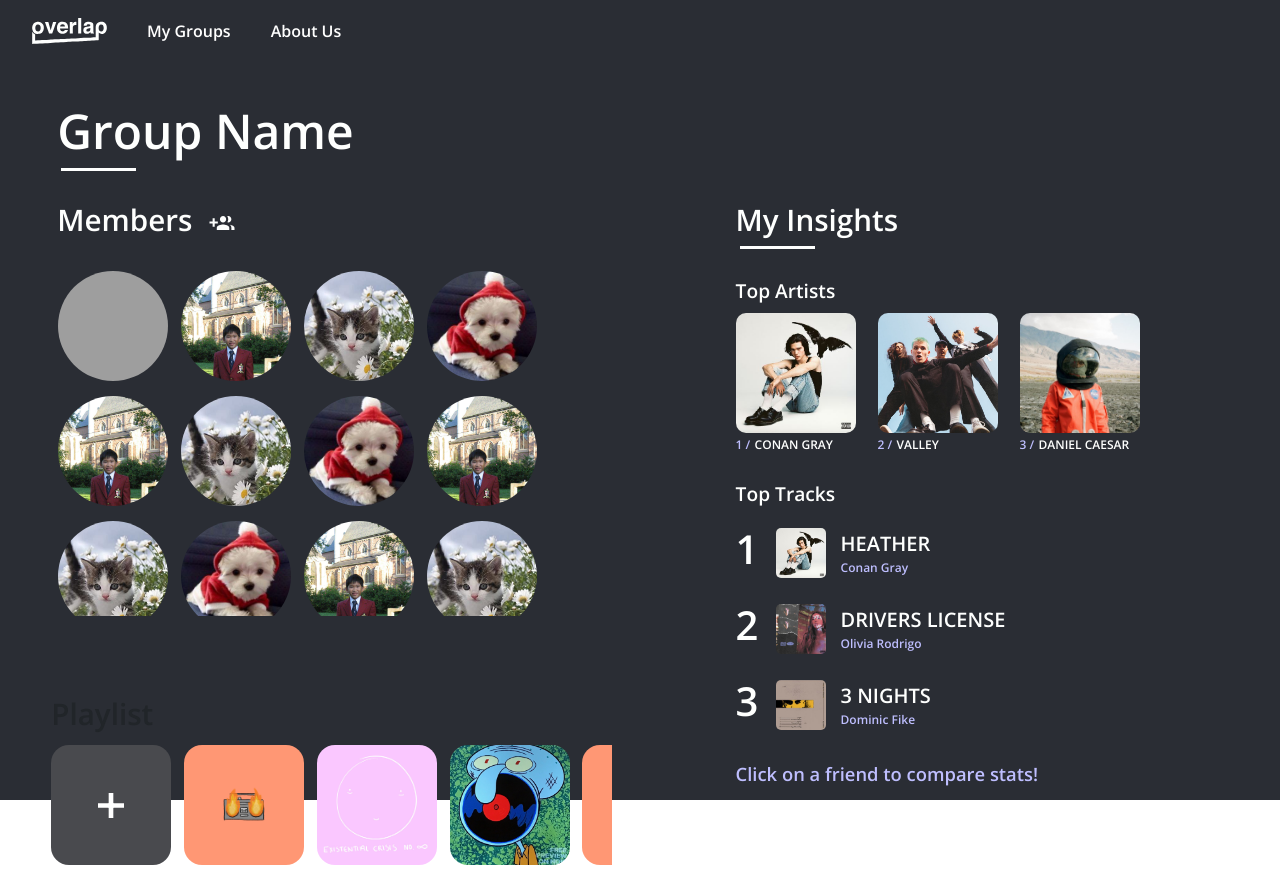
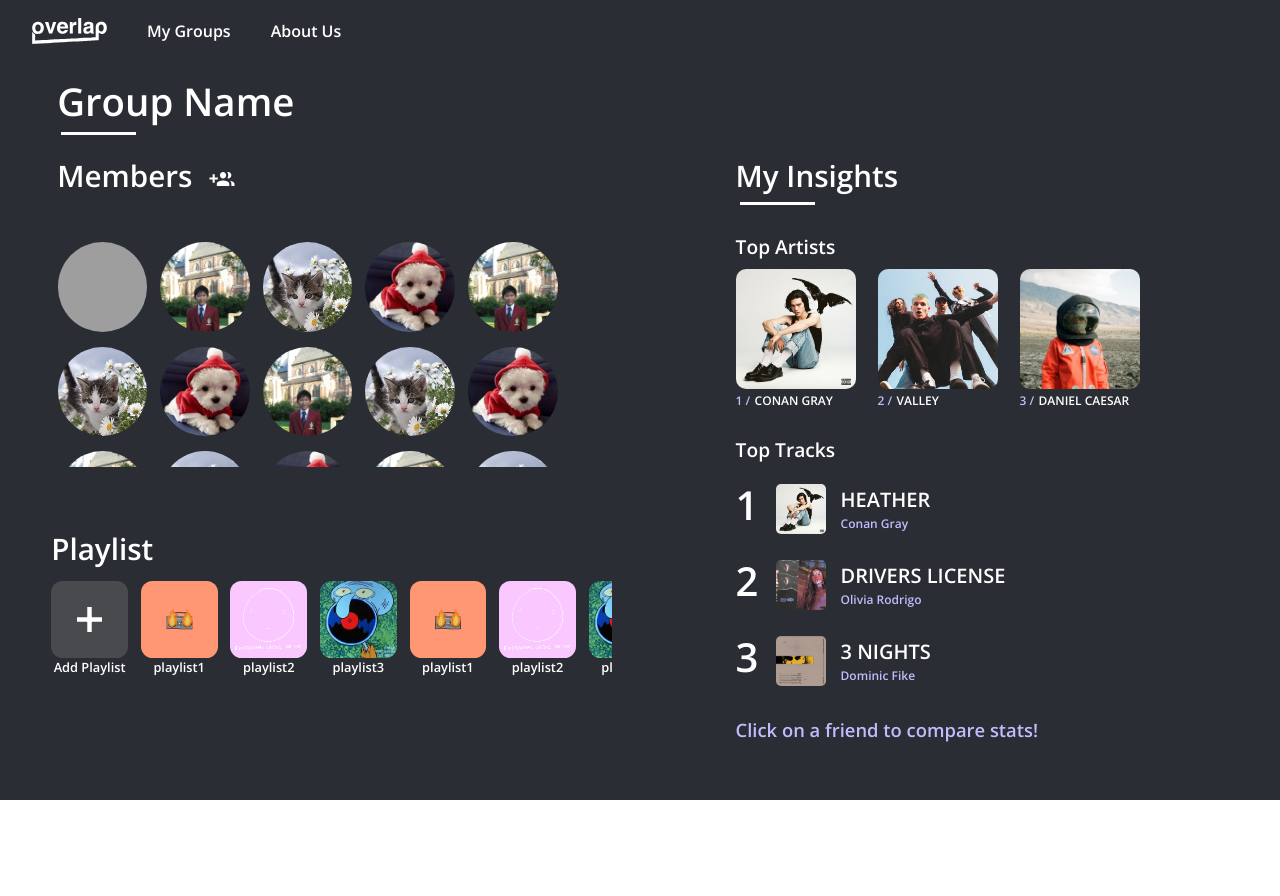
Before and after one commit to IGEN330-Overlap/Overlap, a React (Create React App) app in the folder frontend/: page /authorized/GroupProfilePage in a window 1280 px wide. After the commit the page ends 800 px from the top, so only its background shows below. Built offline with nearby package versions, Linux system fonts and the light colour scheme; grey boxes are pictures that could not be loaded.

Commit message:
BIG SIZING CHANGES

```diff
--- a/frontend/src/GroupProfilePage/GroupName/GroupName.css
+++ b/frontend/src/GroupProfilePage/GroupName/GroupName.css
@@ -2,13 +2,13 @@
 
 .group-name-container {
     width: auto;
-    height: 100px;
+    height: auto;
 }
 
 .group-name-container .text {
     color: var(--off-white-color);
     margin-left: 6px;
-    font-size: 3rem;
+    font-size: 3vw;
 }
 
 .under-bar{
--- a/frontend/src/GroupProfilePage/GroupProfilePage.css
+++ b/frontend/src/GroupProfilePage/GroupProfilePage.css
@@ -16,14 +16,15 @@
     animation-duration: 3s;
 }
 .landing-root .box {
-    height: 150px;
+    height: 12vh;
     background-color: var(--primary-color-main);
     position: relative;
     z-index: 5;
 }
 .group-name {
-    margin-top: 40px;
+    margin-top: 2vh;
     margin-left: 4vw;
+    margin-bottom: 3vw;
 }
 .landing-root .d-flex {
     display: flex;
@@ -35,10 +36,9 @@
 .member-display {
     width: 45vw;
     margin-left: 4vw;
-    margin-bottom: 20px;
 }
 .playlist-carousel{
-    margin-top: 50px;
+    margin-top: 0vw;
     margin-left: 4vw;
 }
 
--- a/frontend/src/GroupProfilePage/MemberDisplay/MemberDisplay.css
+++ b/frontend/src/GroupProfilePage/MemberDisplay/MemberDisplay.css
@@ -4,14 +4,14 @@
 .member-container {
     width: 45vw;
     margin-right: 5vw;
-    margin-bottom: 10px;
+    margin-bottom: 5vw;
     background-color: transparent;
 }
 
 /*text container */
 .member-container .d-flex {
     background-color: var(--primary-color-main);
-    margin-bottom: 10px;
+    margin-bottom: 2vw;
     align-content: center;
     position: relative;
     z-index: 10;
@@ -59,7 +59,7 @@
     display: flex;
     width: 45vw;
     flex-wrap: wrap;
-    max-height: 45vh;
+    max-height: 30vh;
     justify-content: flex-start;
     align-content: flex-start;
     overflow-y: auto;
@@ -98,8 +98,8 @@
     text-align: center;
 }
 .user-icon {
-    height: min(9vw,110px);
-    width: min(9vw,110px);
+    height: min(7vw,110px);
+    width: min(7vw,110px);
     object-fit: cover;
     object-position: 50%;
     border-radius: 50rem;
--- a/frontend/src/GroupProfilePage/PlaylistCarousel/PlaylistCarousel.css
+++ b/frontend/src/GroupProfilePage/PlaylistCarousel/PlaylistCarousel.css
@@ -8,7 +8,8 @@
     height: 25vh;
 }
 
-.text{
+.playlist-title-text{
+    color: white;
     font-size: 1.85rem;
 }
 
@@ -37,8 +38,8 @@
 
 .addButton{
     display: flex;
-    height: min(12vw,120px);
-    width: min(12vw,120px);
+    height: min(6vw,120px);
+    width: min(6vw,120px);
     justify-content: center;
     align-items: center;
     border-radius: 15%;
@@ -63,8 +64,8 @@
 }
 
 .playlistcover{
-    height: min(12vw,120px);
-    width: min(12vw,120px);
+    height: min(6vw,120px);
+    width: min(6vw,120px);
     object-fit: cover;
     object-position: 50%;
     border-radius: 15%;
@@ -74,6 +75,7 @@
 .playlist-name{
     color: white;
     cursor: pointer;
+    font-size: min(1vw, 20px);
 }
 
 /*customize scroll bar */
--- a/frontend/src/GroupProfilePage/PlaylistCarousel/PlaylistCarousel.js
+++ b/frontend/src/GroupProfilePage/PlaylistCarousel/PlaylistCarousel.js
@@ -29,7 +29,7 @@ const PlaylistCarousel = (props) => {
 
     return(
         <div className="playlist-container">
-            <div><h1 className="text"><strong>Playlist</strong></h1></div>
+            <div><h1 className="playlist-title-text"><strong>Playlist</strong></h1></div>
             <div className="covers">
                 <div onClick={showAddPlaylistModal} className="addPlaylist-container">
                     {/*link to add playlist*/}
```
